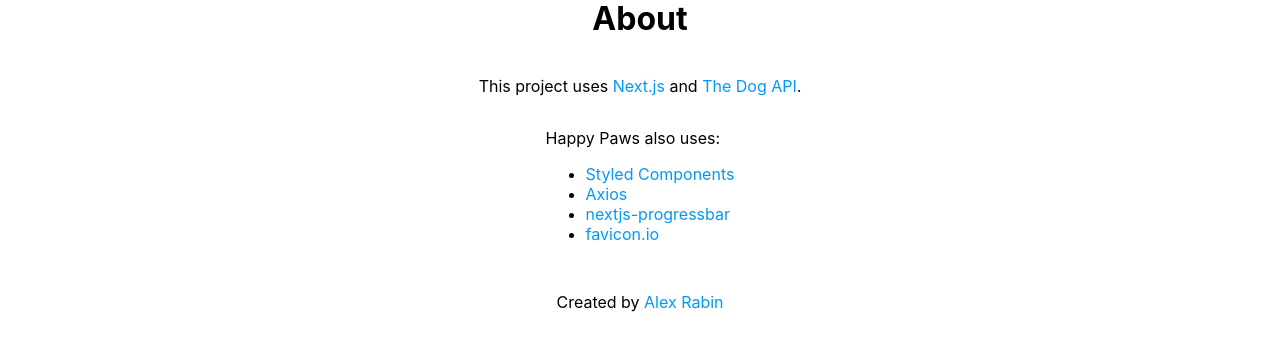
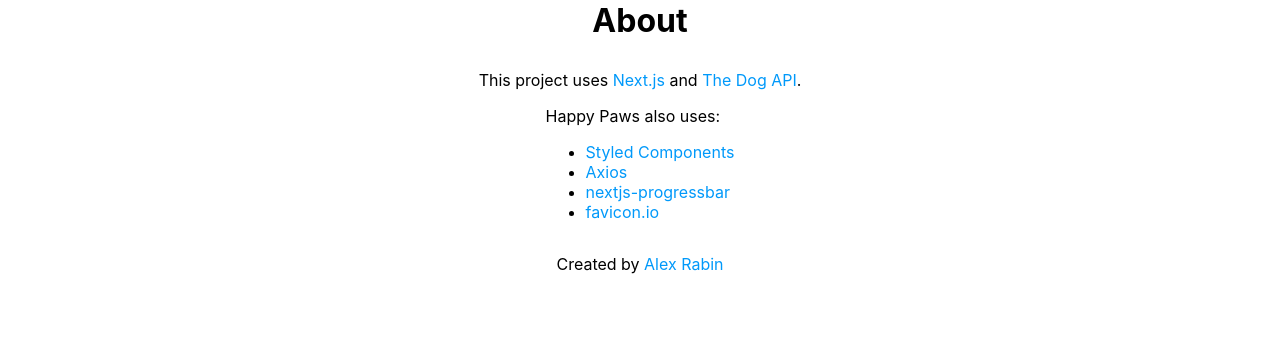
Before and after one commit to alexrabin/HappyPaws, a Next.js app: page /about in a window 1280 px wide. Shown: the part 134-484 px from the top of the page. Built offline with nearby package versions, Linux system fonts and the light colour scheme.

Commit message:
Fixed styling

```diff
--- a/components/Container.tsx
+++ b/components/Container.tsx
@@ -8,7 +8,7 @@
   flex-wrap: wrap;
   justify-content: ${(p) => (p.center ? "center" : " flex-start")};
   align-items: center;
-  margin: 2rem;
+  margin: 1.5rem;
 `;
 
 export const Column = styled.div`
--- a/components/NavigationBar.tsx
+++ b/components/NavigationBar.tsx
@@ -10,6 +10,7 @@
   position: sticky;
   display: flex;
   justify-content: space-between;
+  height: 50px;
   * {
     float: left;
   }
--- a/pages/about.tsx
+++ b/pages/about.tsx
@@ -2,17 +2,18 @@
 import styled from "styled-components";
 import MainLayout from "../components/MainLayout";
 
-const Description = styled.p`
+const AboutDescriptionContainer = styled.div`
   a {
     color: #0099fa;
   }
+  margin: 0.5rem;
 `;
 
 const AboutPage = () => {
   return (
     <MainLayout documentTitle="About">
       <h1>About</h1>
-      <Description>
+      <AboutDescriptionContainer>
         This project uses{" "}
         <a href="https://nextjs.org/" target={"_blank"} rel="noreferrer">
           Next.js
@@ -22,9 +23,9 @@
           The Dog API
         </a>
         .
-      </Description>
+      </AboutDescriptionContainer>
 
-      <Description>
+      <AboutDescriptionContainer>
         Happy Paws also uses:
         <ul>
           <li>
@@ -60,13 +61,13 @@
             </a>
           </li>
         </ul>
-      </Description>
-      <Description>
+      </AboutDescriptionContainer>
+      <AboutDescriptionContainer>
         Created by{" "}
         <a href="https://alexrabin.com" target={"_blank"} rel="noreferrer">
           Alex Rabin
         </a>
-      </Description>
+      </AboutDescriptionContainer>
     </MainLayout>
   );
 };
```
Also changed, not shown: pages/index.tsx (+8 -1 lines).
